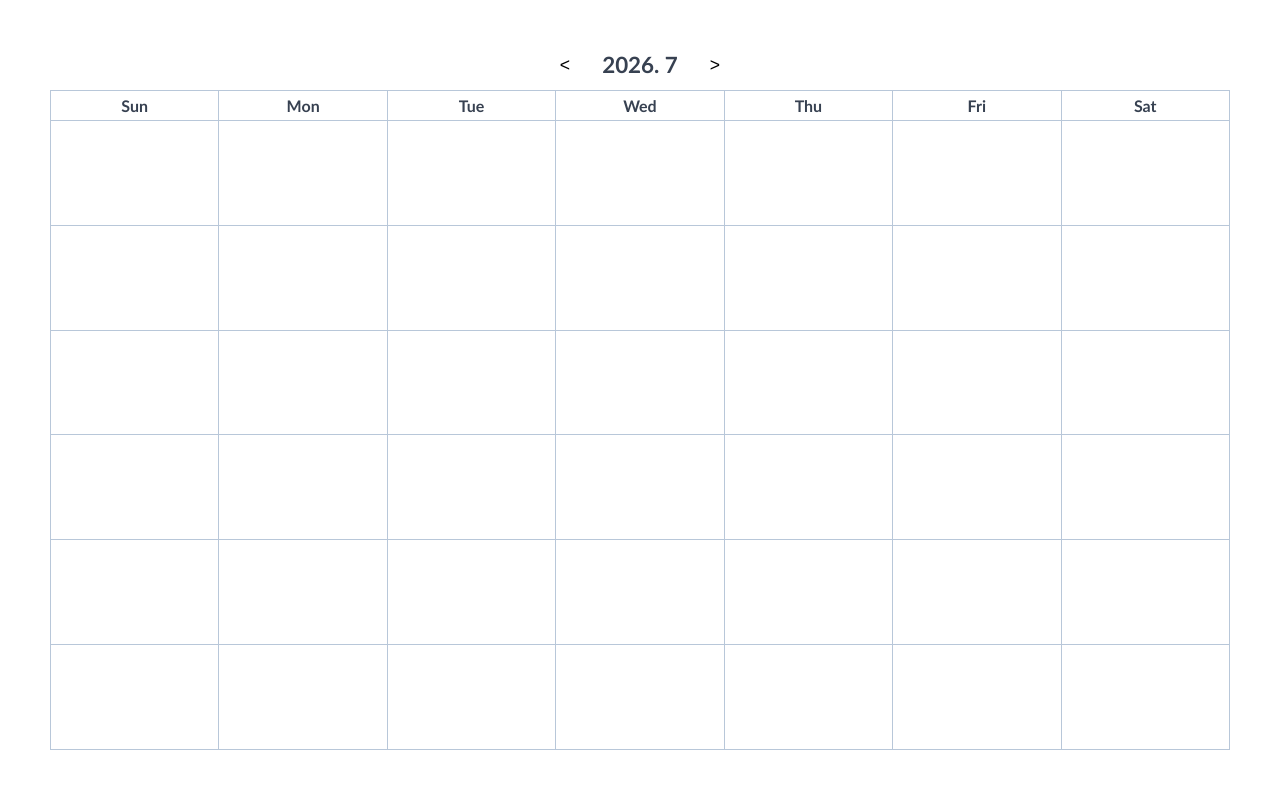
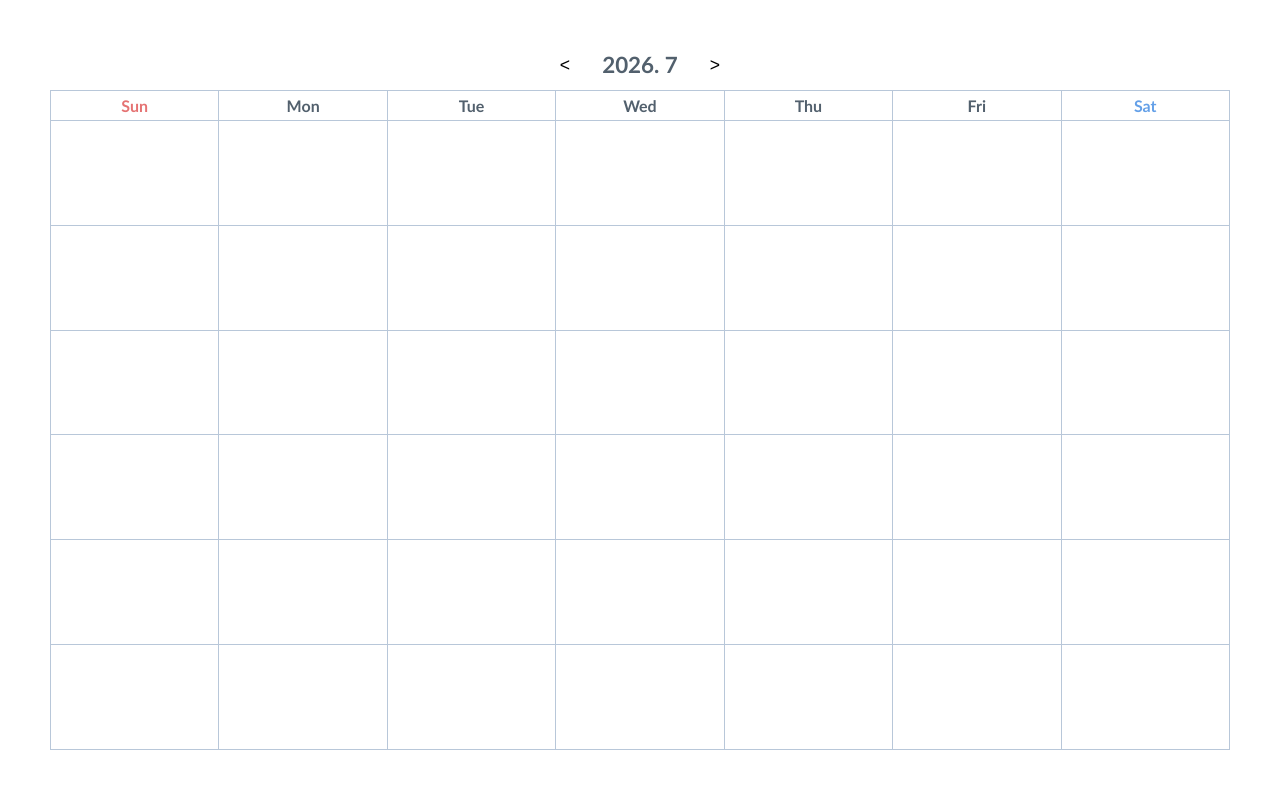
Before and after one commit to roka0430/genshin-calendar, a Node project: template views/index.ejs in a window 1280 px wide. Run offline with Node 20 templates, Linux system fonts and the light colour scheme; the template is opened without the code that fills it, so the values that code supplies are empty.

Commit message:
style: fine adjustment

```diff
--- a/public/style.css
+++ b/public/style.css
@@ -3,11 +3,14 @@
   --color-bg-secondary: #ffffff;
   --color-bg-hover: #e8eef5;
 
-  --color-text: #374151;
-  --color-text-secondary: #52606d;
-  --color-text-muted: #7b8794;
+  --color-text: #52606d;
+  --color-text-secondary: #7b8794;
+  --color-text-muted: #9aa5b1;
 
   --color-border: #b8c7d9;
+
+  --color-saturday: #64a0e8;
+  --color-sunday: #e57373;
 }
 
 * {
@@ -82,6 +85,14 @@ body {
   border: solid 1px var(--color-border);
 }
 
+.calendar .cell:nth-of-type(7n + 1) {
+  color: var(--color-sunday);
+}
+
+.calendar .cell:nth-of-type(7n) {
+  color: var(--color-saturday);
+}
+
 .calendar__body .cell.weekday {
   padding: 5px 0;
 }
```
